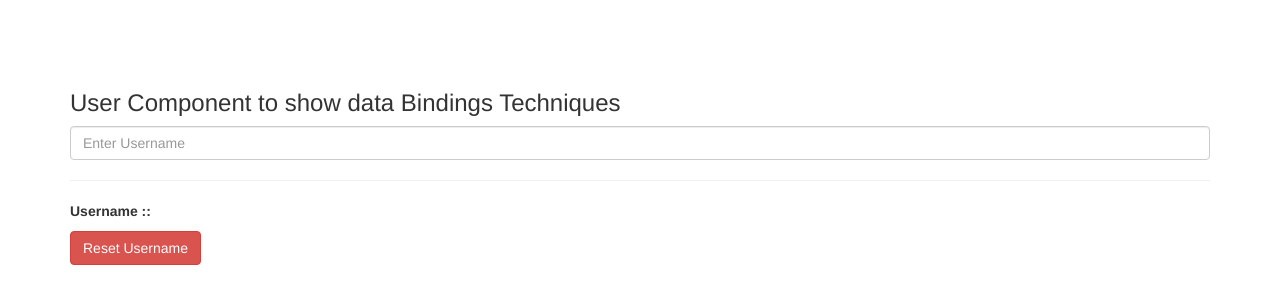
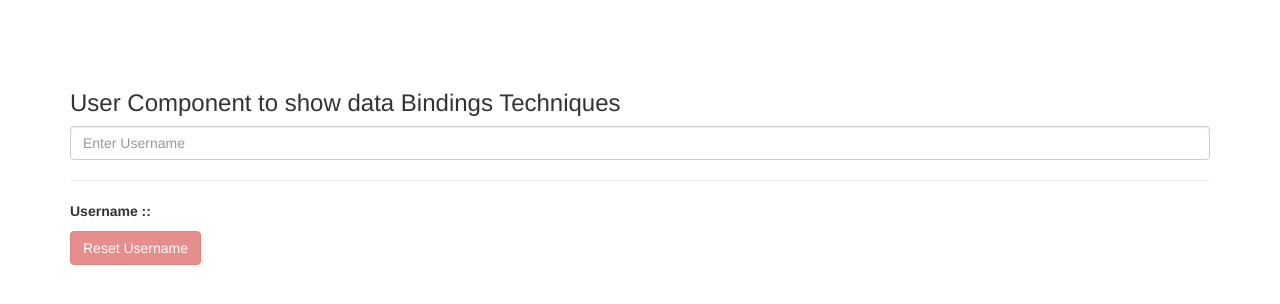
Before and after one commit to Skynet966/first-angular-app, an Angular app: page / in a window 1280 px wide. Shown: the top 304 px of the page. Built offline with nearby package versions, Linux system fonts and the light colour scheme.

Commit message:
optional shortcut way to rest user in Data binding assignment

```diff
--- a/src/app/user/user.component.html
+++ b/src/app/user/user.component.html
@@ -4,4 +4,4 @@
 <div class="card-container">
   <p class='inline'><strong>Username :: </strong>{{username}}</p>
 </div>
-<button class="btn btn-danger" (click)='resetUsernameOnBtnClick()'>Reset Username</button>
+<button class="btn btn-danger" (click)="username=''" [disabled]="!username">Reset Username</button>
```
